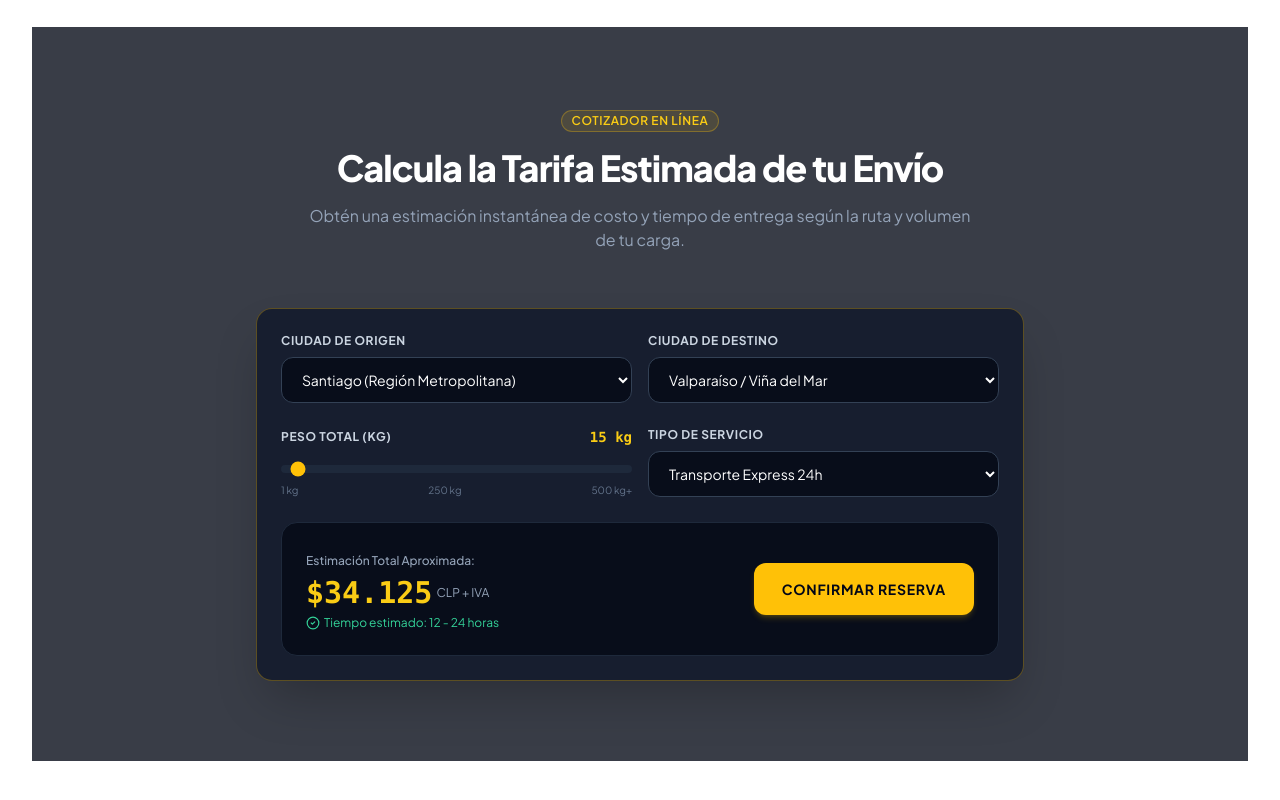
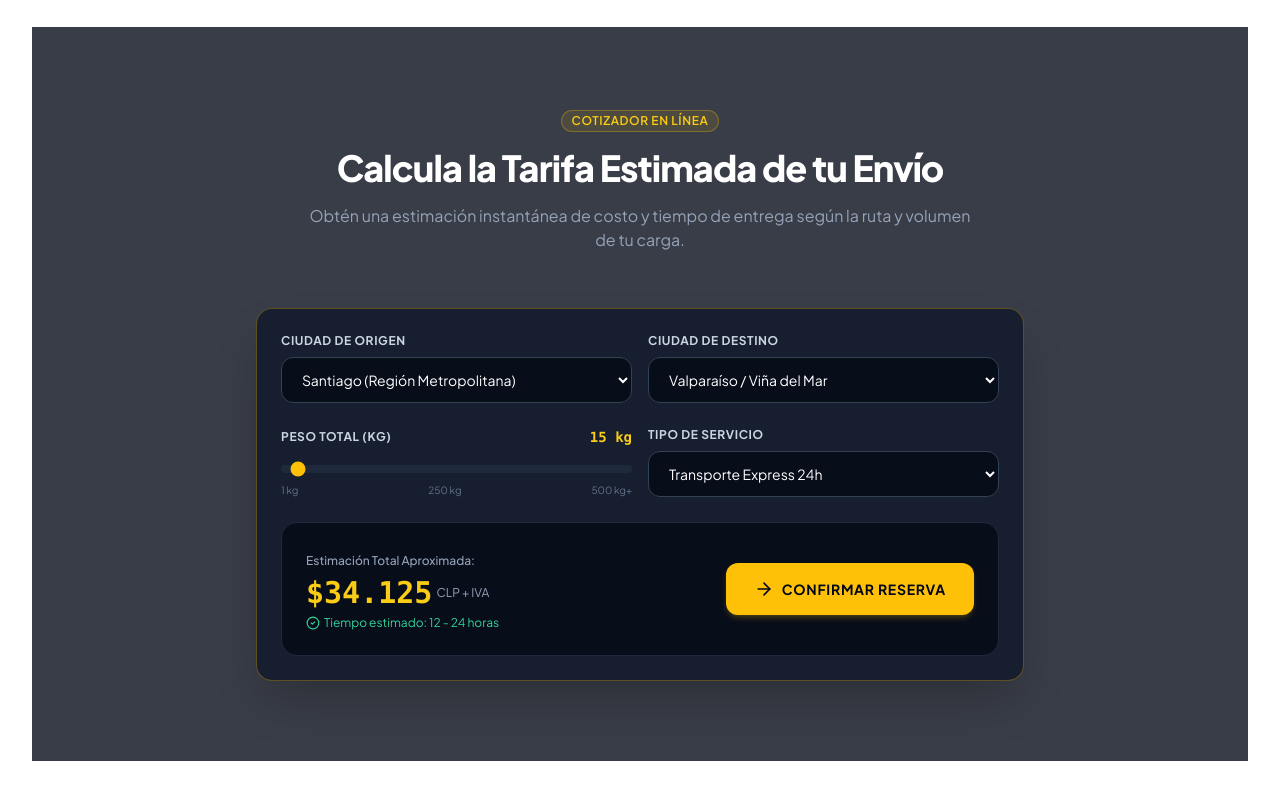
Before and after one commit to saraiherrerab/Beebox-Empresa-De-Transporte, a Next.js app: page / in a window 1280 px wide. Shown: the part 1528-2328 px from the top of the page. Built offline with nearby package versions, Linux system fonts and the light colour scheme.

Commit message:
fix: support icon prop in Button component

```diff
--- a/src/components/ui/Button.tsx
+++ b/src/components/ui/Button.tsx
@@ -5,6 +5,7 @@ import { twMerge } from "tailwind-merge";
 export interface ButtonProps extends React.ButtonHTMLAttributes<HTMLButtonElement> {
   variant?: "primary" | "secondary" | "outline" | "ghost" | "amber";
   size?: "sm" | "md" | "lg";
+  icon?: React.ReactNode;
 }
 
 export const Button: React.FC<ButtonProps> = ({
@@ -12,10 +13,11 @@ export const Button: React.FC<ButtonProps> = ({
   className,
   variant = "primary",
   size = "md",
+  icon,
   ...props
 }) => {
   const baseStyles =
-    "inline-flex items-center justify-center font-bold tracking-wider uppercase transition-all duration-200 focus:outline-none disabled:opacity-50 disabled:pointer-events-none rounded-xl";
+    "inline-flex items-center justify-center font-bold tracking-wider uppercase transition-all duration-200 focus:outline-none disabled:opacity-50 disabled:pointer-events-none rounded-xl gap-2";
 
   const variants = {
     primary:
@@ -41,6 +43,7 @@ export const Button: React.FC<ButtonProps> = ({
       className={twMerge(clsx(baseStyles, variants[variant], sizes[size], className))}
       {...props}
     >
+      {icon && <span className="shrink-0">{icon}</span>}
       {children}
     </button>
   );
```
